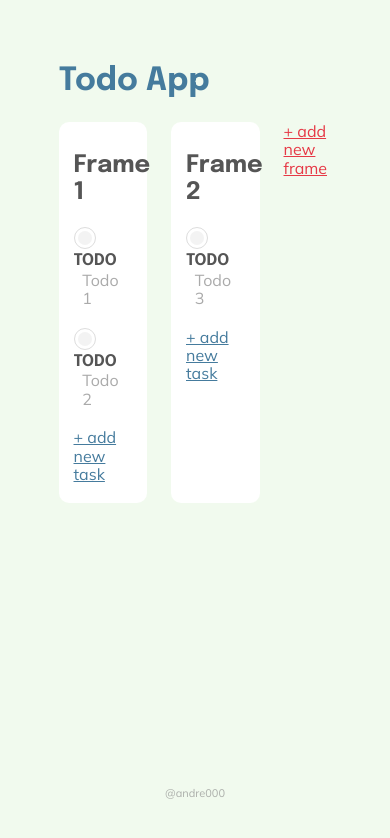
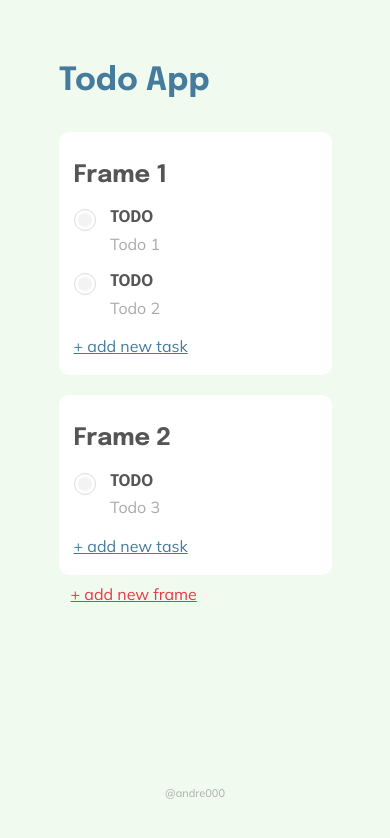
Before and after one commit to andre000/todo-list-challenge, a Nuxt app: page / in a window 390 px wide. Shown: the top 838 px of the page. Built offline with nearby package versions, Linux system fonts and the light colour scheme; no server answers; some icons are missing.

Commit message:
📱 Add basic responsivity

```diff
--- a/assets/scss/variables.scss
+++ b/assets/scss/variables.scss
@@ -10,3 +10,12 @@ $padding: 20px 15px;
 
 $--font-family-display: 'Epilogue', sans-serif;
 $--font-family-body: 'Mulish', sans-serif;
+
+$screen-xs: 'screen and (max-width: 480px)';
+$screen-sm: 'screen and (min-width: 480px) and (max-width: 768px)';
+$screen-md: 'screen and (min-width: 768px) and (max-width: 1024px)';
+$screen-lg: 'screen and (min-width: 1024px) and (max-width: 1200px)';
+$screen-xl: 'screen and (min-width: 1200px)';
+
+$screen-sm-below: 'screen and (max-width: 768px)';
+$screen-md-below: 'screen and (max-width: 1024px)';
--- a/components/TFrame/TFrame.vue
+++ b/components/TFrame/TFrame.vue
@@ -231,6 +231,7 @@ export default Vue.extend({
   padding: $padding;
   width: 15vw;
   position: relative;
+  box-sizing: border-box;
 
   margin: 0px 12px;
   &:first-child {
@@ -238,6 +239,15 @@ export default Vue.extend({
   }
   &:last-child {
     margin-right: 0px;
+  }
+
+  @media #{$screen-md} {
+    width: 25vw;
+  }
+
+  @media #{$screen-sm-below} {
+    margin: 10px 0px;
+    width: 100%;
   }
 
   &__title {
--- a/components/TFrameContainer/TFrameContainer.vue
+++ b/components/TFrameContainer/TFrameContainer.vue
@@ -125,8 +125,14 @@ export default Vue.extend({
 </script>
 
 <style lang="scss" scoped>
+@import '@/assets/scss/variables.scss';
+
 .frame__container {
   display: flex;
+
+  @media #{$screen-sm-below} {
+    flex-direction: column;
+  }
 
   &__new {
     margin-left: 12px;
--- a/layouts/default.vue
+++ b/layouts/default.vue
@@ -16,12 +16,17 @@
 
 <style lang="scss">
 @import '@/assets/scss/main.scss';
+@import '@/assets/scss/variables.scss';
 
 .page {
   display: grid;
   grid-template-rows: auto 1fr auto;
   min-height: calc(100vh - 1px - 10vh);
   padding: 5vh 15vw;
+
+  @media #{$screen-md-below} {
+    padding: 5vh 15vw;
+  }
 
   &__footer {
     text-align: center;
```
